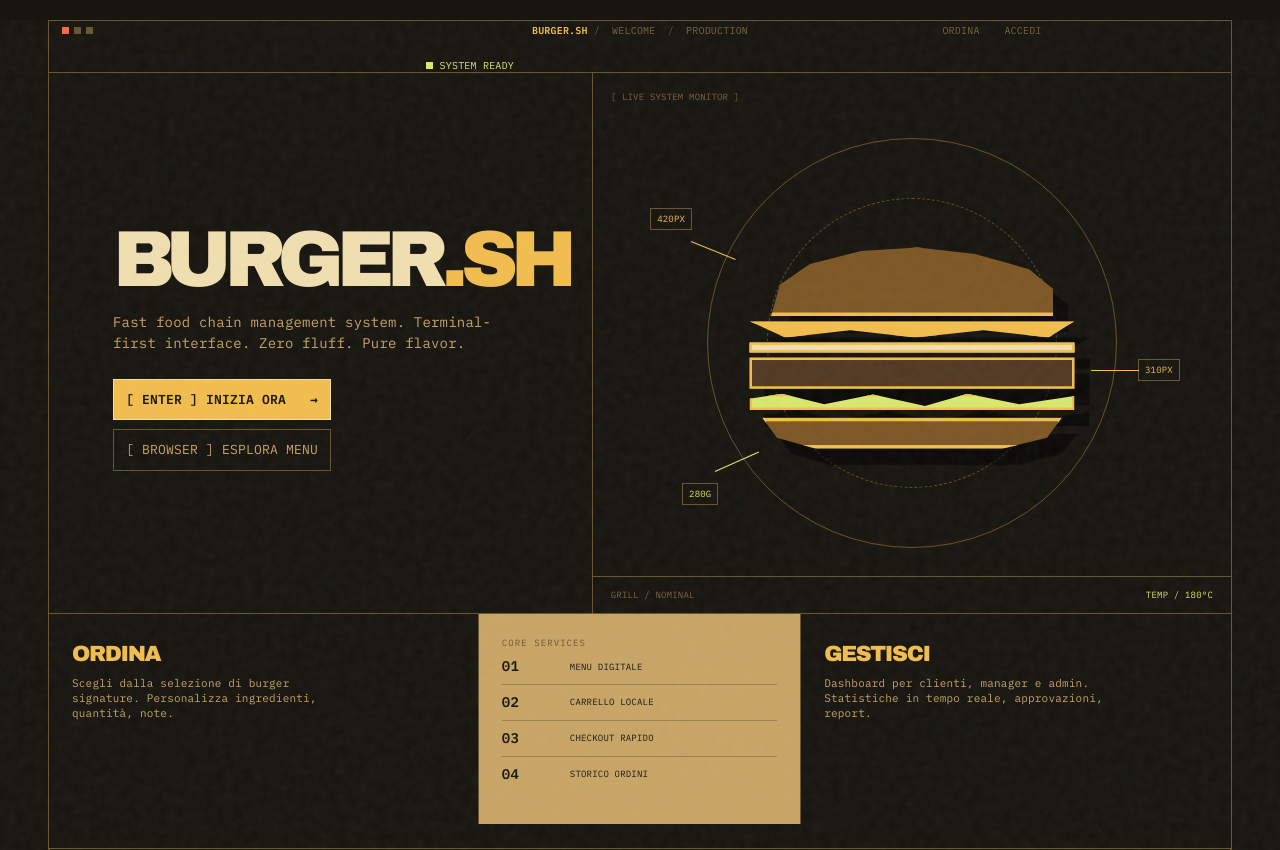
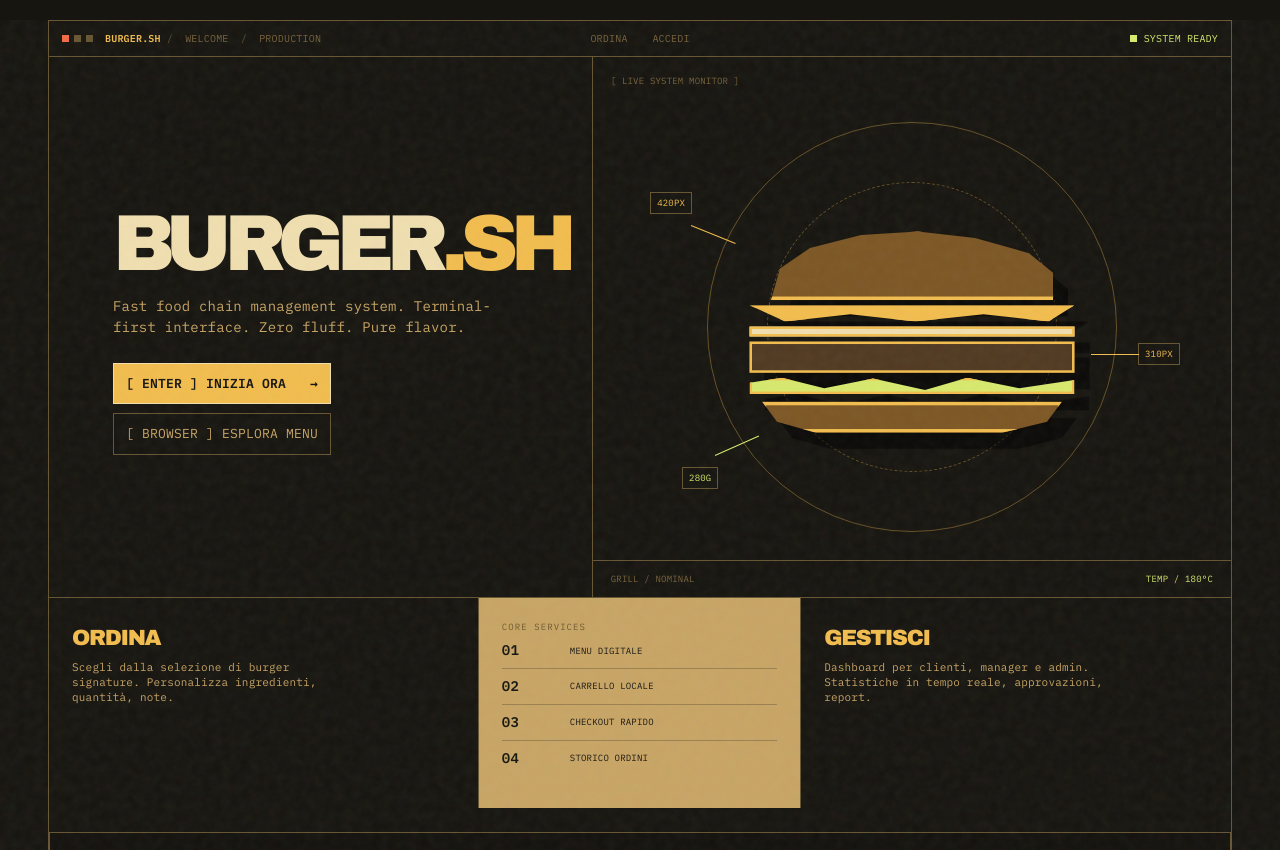
Before and after one commit to MrJoelao/burger.sh, a Preact app in the folder frontend/: page / in a window 1280 px wide. Shown: the top 850 px of the page. Built offline with nearby package versions, Linux system fonts and the light colour scheme; no server answers.

Commit message:
fix barra in alto

```diff
--- a/frontend/src/components/Layout/TitleBar.jsx
+++ b/frontend/src/components/Layout/TitleBar.jsx
@@ -23,11 +23,13 @@ export function TitleBar({
 }) {
   return html`
     <header class="titlebar">
-      <div class="window-controls" aria-hidden="true"><i></i><i></i><i></i></div>
-      <p>
-        <a class="titlebar-brand" href="/" onClick=${goHome}><b>burger.sh</b></a>
-        <span>/</span> ${section} <span>/</span> ${context}
-      </p>
+      <div class="titlebar-left">
+        <div class="window-controls" aria-hidden="true"><i></i><i></i><i></i></div>
+        <p>
+          <a class="titlebar-brand" href="/" onClick=${goHome}><b>burger.sh</b></a>
+          <span>/</span> ${section} <span>/</span> ${context}
+        </p>
+      </div>
       <nav class="top-links" aria-label="Navigazione principale">
         ${links.map(link => html`
           <a
--- a/frontend/src/styles/terminal.css
+++ b/frontend/src/styles/terminal.css
@@ -71,7 +71,13 @@
 .window-controls {
   display: flex;
   gap: 5px;
-  margin-right: 12px;
+}
+
+.titlebar-left {
+  display: flex;
+  align-items: center;
+  gap: 12px;
+  min-width: 0;
 }
 
 .window-controls i {
@@ -1797,9 +1803,9 @@
     gap: 8px;
     padding-inline: 10px;
   }
-  .window-controls {
-    flex: 0 0 auto;
-    margin-right: 2px;
+  .titlebar-left {
+    min-width: 0;
+    gap: 8px;
   }
   .top-links {
     flex: 0 0 auto;
```
Also changed, not shown: 1 other file (tests, documents, lock files or other folders).
